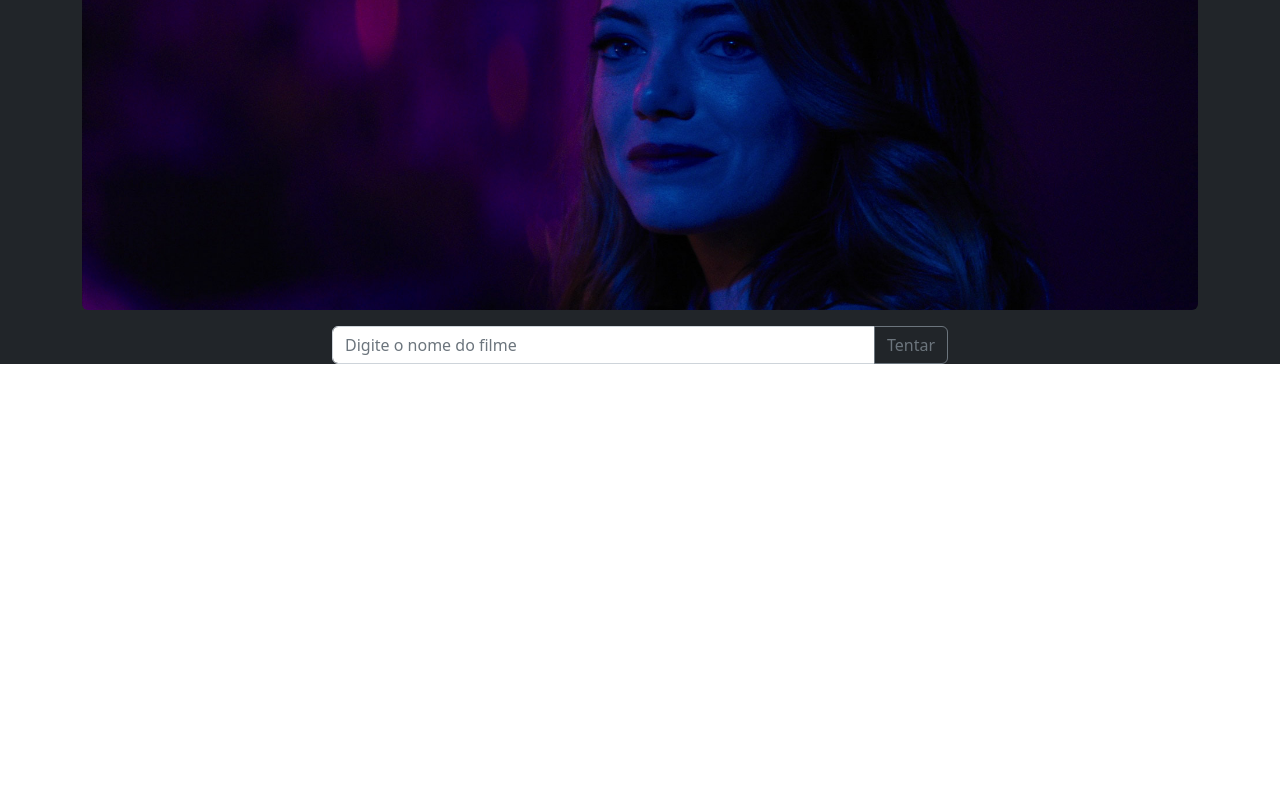
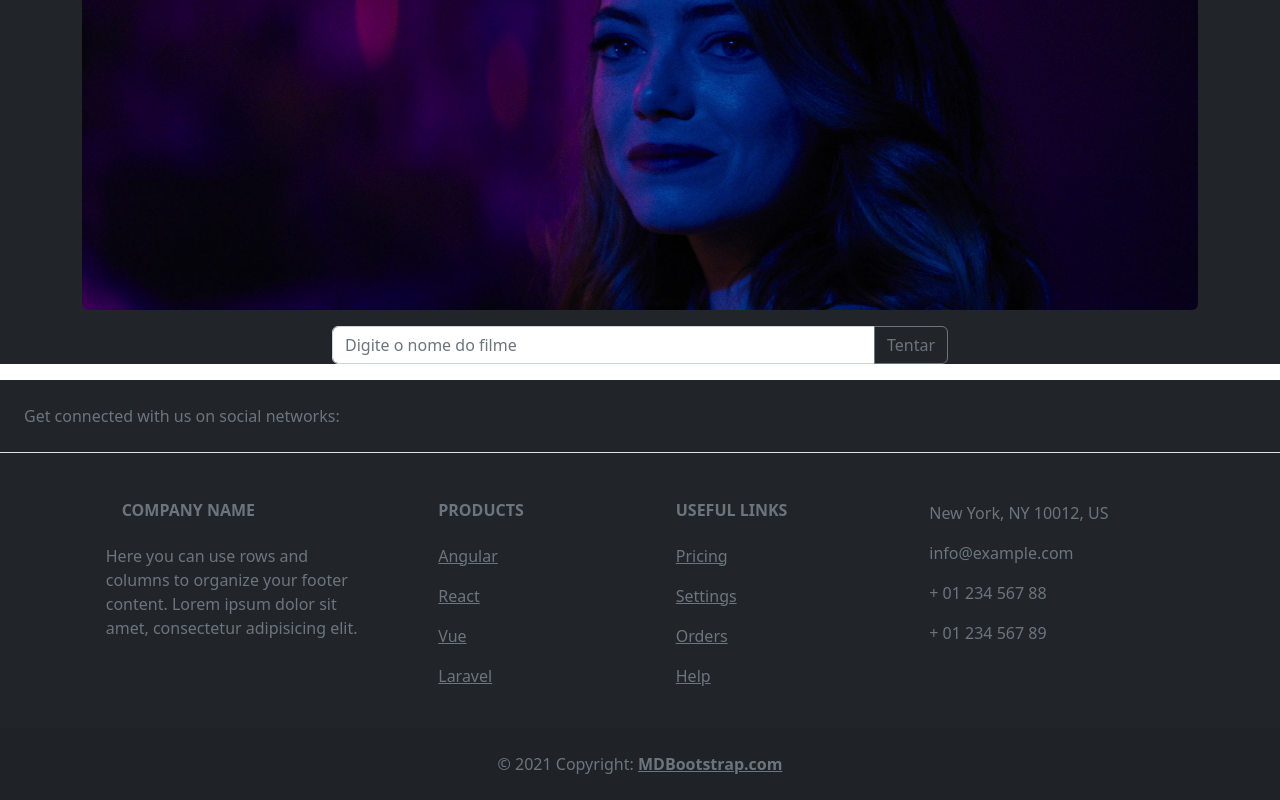
Before and after one commit to kelvinaxhcar/QualFilme, an Angular app in the folder qual-filme/: page / in a window 1280 px wide. Shown: the part 272-1072 px from the top of the page. Before the commit the page ends 800 px from the top, so only its background shows below. Built offline with nearby package versions, Linux system fonts and the light colour scheme.

Commit message:
criado arquivo footer

```diff
--- a/qual-filme/src/app/app.component.html
+++ b/qual-filme/src/app/app.component.html
@@ -1 +1,2 @@
 <app-home></app-home>
+<app-footer></app-footer>
--- a/qual-filme/src/app/app.module.ts
+++ b/qual-filme/src/app/app.module.ts
@@ -3,11 +3,13 @@ import { BrowserModule } from '@angular/platform-browser';
 
 import { AppComponent } from './app.component';
 import { HomeComponent } from './home/home.component';
+import { FooterComponent } from './components/footer/footer.component';
 
 @NgModule({
   declarations: [
     AppComponent,
-    HomeComponent
+    HomeComponent,
+    FooterComponent
   ],
   imports: [
     BrowserModule
--- /dev/null
+++ b/qual-filme/src/app/components/footer/footer.component.html
@@ -0,0 +1,92 @@
+<footer class="text-center text-lg-start bg-dark text-muted">
+    <section class="d-flex justify-content-center justify-content-lg-between p-4 border-bottom">
+      <div class="me-5 d-none d-lg-block">
+        <span>Get connected with us on social networks:</span>
+      </div>
+      <div>
+        <a href="" class="me-4 text-reset">
+          <i class="fab fa-facebook-f"></i>
+        </a>
+        <a href="" class="me-4 text-reset">
+          <i class="fab fa-twitter"></i>
+        </a>
+        <a href="" class="me-4 text-reset">
+          <i class="fab fa-google"></i>
+        </a>
+        <a href="" class="me-4 text-reset">
+          <i class="fab fa-instagram"></i>
+        </a>
+        <a href="" class="me-4 text-reset">
+          <i class="fab fa-linkedin"></i>
+        </a>
+        <a href="" class="me-4 text-reset">
+          <i class="fab fa-github"></i>
+        </a>
+      </div>
+    </section>
+    <section class="">
+      <div class="container text-center text-md-start mt-5">
+        <div class="row mt-3">
+          <div class="col-md-3 col-lg-4 col-xl-3 mx-auto mb-4">
+            <h6 class="text-uppercase fw-bold mb-4">
+              <i class="fas fa-gem me-3"></i>Company name
+            </h6>
+            <p>
+              Here you can use rows and columns to organize your footer content. Lorem ipsum
+              dolor sit amet, consectetur adipisicing elit.
+            </p>
+          </div>
+
+          <div class="col-md-2 col-lg-2 col-xl-2 mx-auto mb-4">
+
+            <h6 class="text-uppercase fw-bold mb-4">
+              Products
+            </h6>
+            <p>
+              <a href="#!" class="text-reset">Angular</a>
+            </p>
+            <p>
+              <a href="#!" class="text-reset">React</a>
+            </p>
+            <p>
+              <a href="#!" class="text-reset">Vue</a>
+            </p>
+            <p>
+              <a href="#!" class="text-reset">Laravel</a>
+            </p>
+          </div>
+          <div class="col-md-3 col-lg-2 col-xl-2 mx-auto mb-4">
+            <!-- Links -->
+            <h6 class="text-uppercase fw-bold mb-4">
+              Useful links
+            </h6>
+            <p>
+              <a href="#!" class="text-reset">Pricing</a>
+            </p>
+            <p>
+              <a href="#!" class="text-reset">Settings</a>
+            </p>
+            <p>
+              <a href="#!" class="text-reset">Orders</a>
+            </p>
+            <p>
+              <a href="#!" class="text-reset">Help</a>
+            </p>
+          </div>
+          <div class="col-md-4 col-lg-3 col-xl-3 mx-auto mb-md-0 mb-4">
+            <p><i class="fas fa-home me-3"></i> New York, NY 10012, US</p>
+            <p>
+              <i class="fas fa-envelope me-3"></i>
+              info@example.com
+            </p>
+            <p><i class="fas fa-phone me-3"></i> + 01 234 567 88</p>
+            <p><i class="fas fa-print me-3"></i> + 01 234 567 89</p>
+          </div>
+        </div>
+      </div>
+    </section>
+    <div class="text-center p-4" style="background-color: rgba(0, 0, 0, 0.05);">
+      © 2021 Copyright:
+      <a class="text-reset fw-bold" href="https://mdbootstrap.com/">MDBootstrap.com</a>
+    </div>
+  </footer>
```
Also changed, not shown: qual-filme/src/app/components/footer/footer.component.ts (added, +10 -0 lines), qual-filme/src/app/components/footer/footer.component.scss (added), 1 other file (tests, documents, lock files or other folders).
